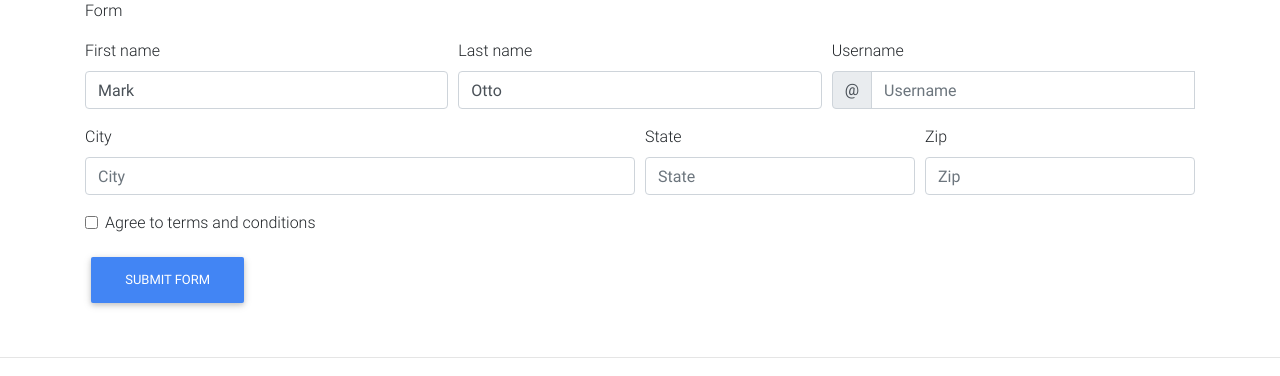
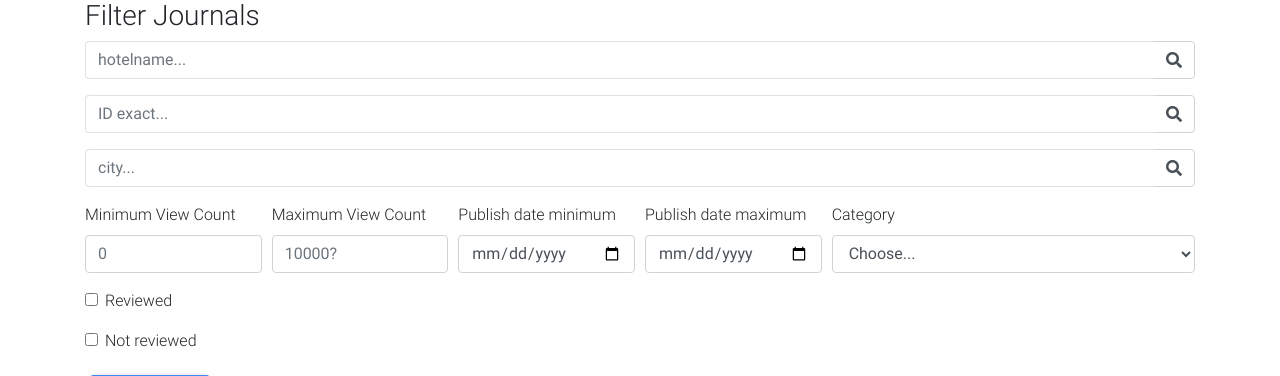
Before and after one commit to zahir1509/project-ap-etravel, a Django app: template main/templates/browsehotel.html in a window 1280 px wide. Shown: the part 801-1177 px from the top of the page. Run offline with Django 3.2, Linux system fonts and the light colour scheme; the template is opened without the code that fills it, so the values that code supplies are empty; some libraries are stand-ins or nearby versions.

Commit message:
filter added

```diff
--- a/main/templates/browsehotel.html
+++ b/main/templates/browsehotel.html
@@ -58,73 +58,114 @@
   <main>
 
     <div class="container">
-      <p>Form</p>
+
         <!--Insert form here-->
-        <form class="needs-validation" novalidate>
+
+
+          <h3>Filter Journals</h3>
+          <form method="GET" action=".">
             <div class="form-row">
-            <div class="col-md-4 mb-3">
-              <label for="validationCustom01">First name</label>
-              <input type="text" class="form-control" id="validationCustom01" placeholder="First name" value="Mark" required>
-              <div class="valid-feedback">
-                Looks good!
+                <div class="form-group col-12">
+                    <div class="input-group">
+                        <input class="form-control py-2 border-right-0 border" type="search" name="hotelname" placeholder="hotelname..." />
+                        <span class="input-group-append">
+                            <div class="input-group-text bg-transparent">
+                                <i class="fa fa-search"></i>
                             </div>
-            </div>
-            <div class="col-md-4 mb-3">
-              <label for="validationCustom02">Last name</label>
-              <input type="text" class="form-control" id="validationCustom02" placeholder="Last name" value="Otto" required>
-              <div class="valid-feedback">
-                Looks good!
-              </div>
-            </div>
-            <div class="col-md-4 mb-3">
-              <label for="validationCustomUsername">Username</label>
-              <div class="input-group">
-                <div class="input-group-prepend">
-                  <span class="input-group-text" id="inputGroupPrepend">@</span>
-                </div>
-                <input type="text" class="form-control" id="validationCustomUsername" placeholder="Username" aria-describedby="inputGroupPrepend" required>
-                <div class="invalid-feedback">
-                  Please choose a username.
-                </div>
+                        </span>
                     </div>
                 </div>
             </div>
             <div class="form-row">
-            <div class="col-md-6 mb-3">
-              <label for="validationCustom03">City</label>
-              <input type="text" class="form-control" id="validationCustom03" placeholder="City" required>
-              <div class="invalid-feedback">
-                Please provide a valid city.
+                <div class="form-group col-12">
+                    <div class="input-group">
+                        <input class="form-control py-2 border-right-0 border" type="search" name="id_exact" placeholder="ID exact..." />
+                        <span class="input-group-append">
+                            <div class="input-group-text bg-transparent">
+                                <i class="fa fa-search"></i>
+                            </div>
+                        </span>
                     </div>
                 </div>
-            <div class="col-md-3 mb-3">
-              <label for="validationCustom04">State</label>
-              <input type="text" class="form-control" id="validationCustom04" placeholder="State" required>
-              <div class="invalid-feedback">
-                Please provide a valid state.
+            </div>
+            <div class="form-row">
+                <div class="form-group col-12">
+                    <div class="input-group">
+                        <input class="form-control py-2 border-right-0 border" type="search" name="cityname" placeholder="city..." />
+                        <span class="input-group-append">
+                            <div class="input-group-text bg-transparent">
+                                <i class="fa fa-search"></i>
+                            </div>
+                        </span>
                     </div>
                 </div>
-            <div class="col-md-3 mb-3">
-              <label for="validationCustom05">Zip</label>
-              <input type="text" class="form-control" id="validationCustom05" placeholder="Zip" required>
-              <div class="invalid-feedback">
-                Please provide a valid zip.
             </div>
+            <div class="form-row">
+              <div class="form-group col-md-2 col-lg-2">
+                <label for="viewCountMin">Minimum View Count</label>
+                <input type="number" min=0 class="form-control"  placeholder="0" name="price_min">
+              </div>
+              <div class="form-group col-md-2 col-lg-2">
+                <label for="viewCountMax">Maximum View Count</label>
+                <input type="number" min=0 class="form-control" placeholder="10000?" name="price_max">
+              </div>
+              <div class="form-group col-md-2 col-lg-2">
+                <label for="publishDateMin">Publish date minimum</label>
+                <input type="date" class="form-control" id="publishDateMin" name="price_minqq">
+              </div>
+              <div class="form-group col-md-2 col-lg-2">
+                <label for="publishDateMax">Publish date maximum</label>
+                <input type="date" class="form-control" id="publishDateMax" name="price_maxqq">
+              </div>
+              <div class="form-group col-md-4">
+                <label for="category">Category</label>
+                <select id="category" class="form-control" name="category">
+                  <option selected>Choose...</option>
+                  {% for cat in categories %}
+                  <option value="{{ cat }}">{{ cat }}</option>
+                  {% endfor %}
+                </select>
               </div>
             </div>
             <div class="form-group">
               <div class="form-check">
-              <input class="form-check-input" type="checkbox" value="" id="invalidCheck" required>
-              <label class="form-check-label" for="invalidCheck">
-                Agree to terms and conditions
+                <input class="form-check-input" type="checkbox" id="reviewed" name="reviewed">
+                <label class="form-check-label" for="reviewed">
+                  Reviewed
                 </label>
-              <div class="invalid-feedback">
-                You must agree before submitting.
               </div>
             </div>
+            <div class="form-group">
+              <div class="form-check">
+                <input class="form-check-input" type="checkbox" id="notReviewed" name="notReviewed">
+                <label class="form-check-label" for="notReviewed">
+                  Not reviewed
+                </label>
               </div>
-          <button class="btn btn-primary" type="submit">Submit form</button>
+            </div>
+            <button type="submit" class="btn btn-primary">Search</button>
           </form>
+
+
+
+          <div class="row">
+            <ul>
+              {% for hotel in queryset %}
+                <li>
+                  {{ hotel.hotel_name }}
+                  <span>City: {{ hotel.hotel_city}}</span>
+
+                </li>
+                <hr />
+              {% endfor %}
+            </ul>
+          </div>
+
+
+
+
+
+
 
         <script>
         // Example starter JavaScript for disabling form submissions if there are invalid fields
```
Also changed, not shown: main/views.py (+22 -2 lines), main/models.py (line endings or trailing spaces). Lines whose indentation alone changed are shown as unchanged.
